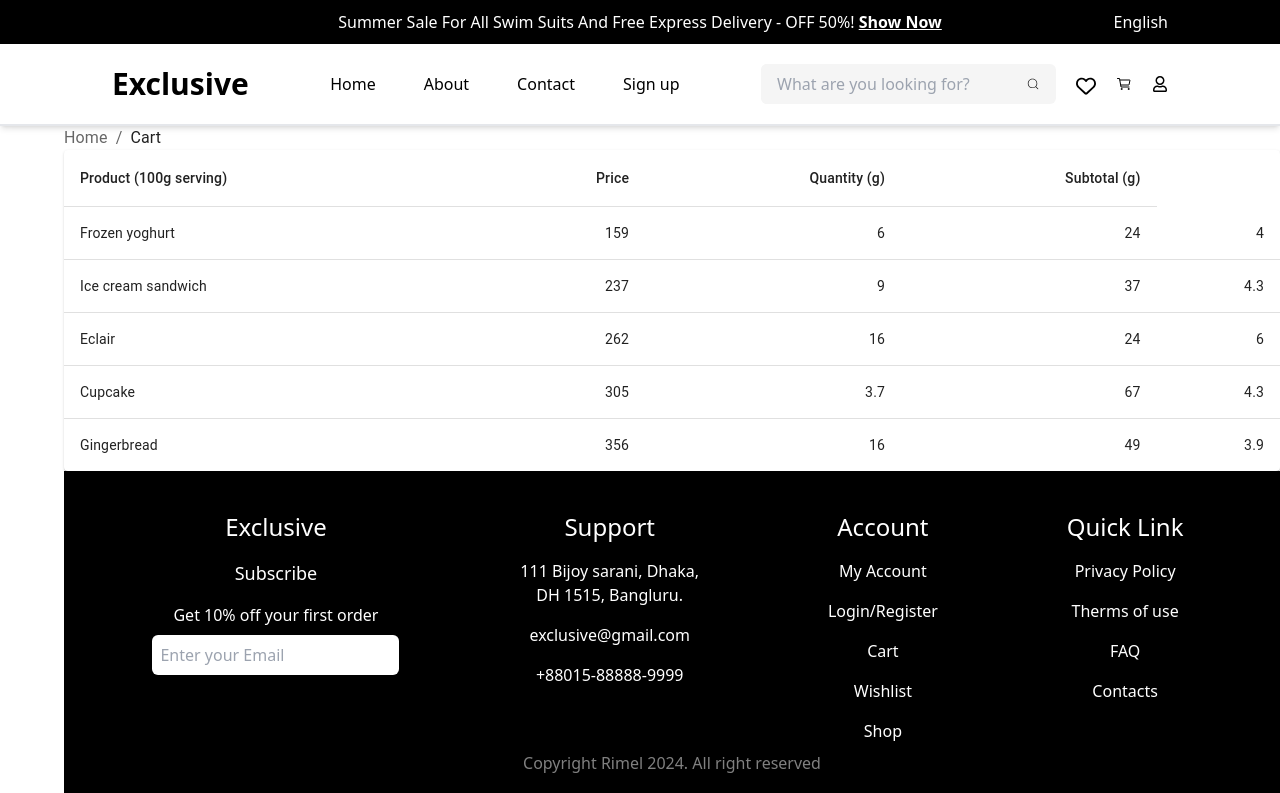
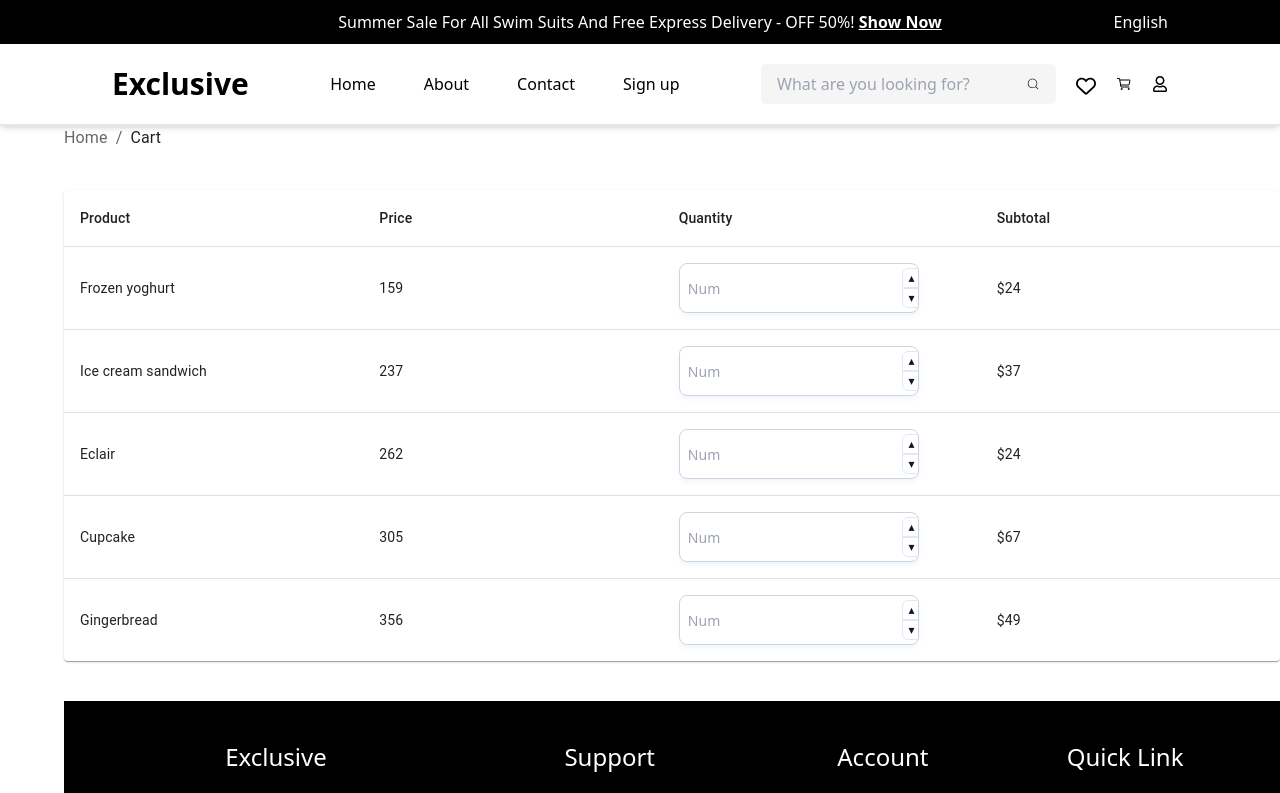
Before and after one commit to Anjali1241/ProductECommerce, a React (Vite) app: page /cart in a window 1280 px wide. Shown: the top 793 px of the page. Built offline with nearby package versions, Linux system fonts and the light colour scheme.

Commit message:
design checkout page

```diff
--- a/package.json
+++ b/package.json
@@ -12,6 +12,7 @@
   "dependencies": {
     "@emotion/react": "^11.13.0",
     "@emotion/styled": "^11.13.0",
+    "@mui/base": "^5.0.0-beta.59",
     "@mui/icons-material": "^5.16.6",
     "@mui/material": "^5.16.6",
     "@reduxjs/toolkit": "^2.2.7",
--- /dev/null
+++ b/src/components/Cart/QuantityChecker.jsx
@@ -0,0 +1,100 @@
+import * as React from 'react';
+import PropTypes from 'prop-types';
+import { Unstable_NumberInput as BaseNumberInput } from '@mui/base/Unstable_NumberInput';
+import clsx from 'clsx';
+
+export default function NumberInputIntroduction() {
+  const [value, setValue] = React.useState(null);
+  return (
+    <NumberInput
+      aria-label="Demo number input"
+      placeholder="Num" // Shorter placeholder text
+      value={value}
+      onChange={(event, val) => setValue(val)}
+    />
+  );
+}
+
+const resolveSlotProps = (fn, args) => (typeof fn === 'function' ? fn(args) : fn);
+
+const NumberInput = React.forwardRef(function NumberInput(props, ref) {
+  return (
+    <BaseNumberInput
+      className="w-60" // Keep the width small
+      {...props}
+      ref={ref}
+      slotProps={{
+        root: (ownerState) => {
+          const resolvedSlotProps = resolveSlotProps(
+            props.slotProps?.root,
+            ownerState,
+          );
+          return {
+            ...resolvedSlotProps,
+            className: clsx(
+              'grid grid-cols-[1fr_8px] grid-rows-2 overflow-hidden font-sans rounded-lg  dark:text-slate-300 border border-solid bg-transparent dark:bg-transparent hover:border-violet-400 dark:hover:border-violet-400 focus-visible:outline-0 p-1',
+              ownerState.focused
+                ? 'border-violet-400 dark:border-violet-400 shadow-lg shadow-outline-purple dark:shadow-outline-purple'
+                : 'border-slate-300 dark:border-slate-600 shadow-md shadow-slate-100 dark:shadow-slate-400',
+              resolvedSlotProps?.className,
+            ),
+          };
+        },
+        input: (ownerState) => {
+          const resolvedSlotProps = resolveSlotProps(
+            props.slotProps?.input,
+            ownerState,
+          );
+          return {
+            ...resolvedSlotProps,
+            className: clsx(
+              'col-start-1 col-end-2 row-start-1 row-end-3 text-sm font-sans leading-normal text-slate-900 bg-transparent dark:bg-transparent border-0 rounded-[inherit] dark:text-slate-900 px-1 py-1 outline-0 focus-visible:outline-0 focus-visible:outline-none', // Reduced padding
+              resolvedSlotProps?.className,
+            ),
+          };
+        },
+        incrementButton: (ownerState) => {
+          const resolvedSlotProps = resolveSlotProps(
+            props.slotProps?.incrementButton,
+            ownerState,
+          );
+          return {
+            ...resolvedSlotProps,
+            children: '▴',
+            className: clsx(
+              'font-[system-ui] flex flex-row flex-nowrap justify-center items-center p-0 w-5 h-5 border border-solid outline-none text-xs box-border leading-[1.2] rounded-t-md border-slate-200 bg-transparent dark:bg-transparent text-slate-900 dark:text-slate-300 transition-all duration-[120ms] hover:cursor-pointer hover:bg-purple-500 hover:text-slate-50 dark:hover:bg-slate-800 dark:border-slate-600 col-start-3 col-end-3 row-start-1 row-end-2',
+              resolvedSlotProps?.className,
+            ),
+          };
+        },
+        decrementButton: (ownerState) => {
+          const resolvedSlotProps = resolveSlotProps(
+            props.slotProps?.decrementButton,
+            ownerState,
+          );
+          return {
+            ...resolvedSlotProps,
+            children: '▾',
+            className: clsx(
+              'font-[system-ui] flex flex-row flex-nowrap justify-center items-center p-0 w-5 h-5 border border-solid outline-none text-xs box-border leading-[1.2] rounded-b-md border-slate-200 bg-transparent dark:bg-transparent text-slate-900 dark:text-slate-300 transition-all duration-[120ms] hover:cursor-pointer hover:bg-purple-500 hover:text-slate-50 dark:hover:bg-slate-800 dark:border-slate-600 col-start-3 col-end-3 row-start-2 row-end-3',
+              resolvedSlotProps?.className,
+            ),
+          };
+        },
+      }}
+    />
+  );
+});
+
+NumberInput.propTypes = {
+  /**
+   * The props used for each slot inside the NumberInput.
+   * @default {}
+   */
+  slotProps: PropTypes.shape({
+    decrementButton: PropTypes.oneOfType([PropTypes.func, PropTypes.object]),
+    incrementButton: PropTypes.oneOfType([PropTypes.func, PropTypes.object]),
+    input: PropTypes.oneOfType([PropTypes.func, PropTypes.object]),
+    root: PropTypes.oneOfType([PropTypes.func, PropTypes.object]),
+  }),
+};
--- a/src/components/Cart/index.jsx
+++ b/src/components/Cart/index.jsx
@@ -9,6 +9,7 @@ import TableContainer from '@mui/material/TableContainer';
 import TableHead from '@mui/material/TableHead';
 import TableRow from '@mui/material/TableRow';
 import Paper from '@mui/material/Paper';
+import NumberInputIntroduction from './QuantityChecker';
 
 function handleClick(event) {
   event.preventDefault();
@@ -19,11 +20,11 @@ function createData(name, calories, fat, carbs, protein) {
 }
 
 const rows = [
-  createData('Frozen yoghurt', 159, 6.0, 24, 4.0),
-  createData('Ice cream sandwich', 237, 9.0, 37, 4.3),
-  createData('Eclair', 262, 16.0, 24, 6.0),
-  createData('Cupcake', 305, 3.7, 67, 4.3),
-  createData('Gingerbread', 356, 16.0, 49, 3.9),
+  createData('Frozen yoghurt', 159, 6.0, "$24"),
+  createData('Ice cream sandwich', 237, 9.0, "$37"),
+  createData('Eclair', 262, 16.0, "$24"),
+  createData('Cupcake', 305, 3.7, "$67"),
+  createData('Gingerbread', 356, 16.0, "$49"),
 ];
 
 function Cart() {
@@ -36,14 +37,14 @@ function Cart() {
 
         <Typography sx={{ color: 'text.primary' }}>Cart</Typography>
       </Breadcrumbs>
-      <TableContainer component={Paper}>
-        <Table sx={{ minWidth: 650 }} aria-label="simple table">
+      <TableContainer component={Paper} className="my-10 w-7">
+        <Table aria-label="simple table">
           <TableHead>
             <TableRow>
-              <TableCell>Product (100g serving)</TableCell>
-              <TableCell align="right">Price</TableCell>
-              <TableCell align="right">Quantity&nbsp;(g)</TableCell>
-              <TableCell align="right">Subtotal&nbsp;(g)</TableCell>
+              <TableCell align="left">Product</TableCell>
+              <TableCell align="left">Price</TableCell>
+              <TableCell align="left">Quantity</TableCell>
+              <TableCell align="left">Subtotal</TableCell>
             </TableRow>
           </TableHead>
           <TableBody>
@@ -52,13 +53,15 @@ function Cart() {
                 key={row.name}
                 sx={{ '&:last-child td, &:last-child th': { border: 0 } }}
               >
-                <TableCell component="th" scope="row">
+                <TableCell component="th" scope="row" className="w-64">
                   {row.name}
                 </TableCell>
-                <TableCell align="right">{row.calories}</TableCell>
-                <TableCell align="right">{row.fat}</TableCell>
-                <TableCell align="right">{row.carbs}</TableCell>
-                <TableCell align="right">{row.protein}</TableCell>
+                <TableCell align="left" className="w-64">{row.calories}</TableCell>
+                <TableCell align="left" className="w-64">
+                  <NumberInputIntroduction />
+                </TableCell>
+                <TableCell align="left" className="w-64">{row.carbs}</TableCell>
+                {/* <TableCell align="right">{row.protein}</TableCell> */}
               </TableRow>
             ))}
           </TableBody>
```
Also changed, not shown: 1 other file (tests, documents, lock files or other folders).
